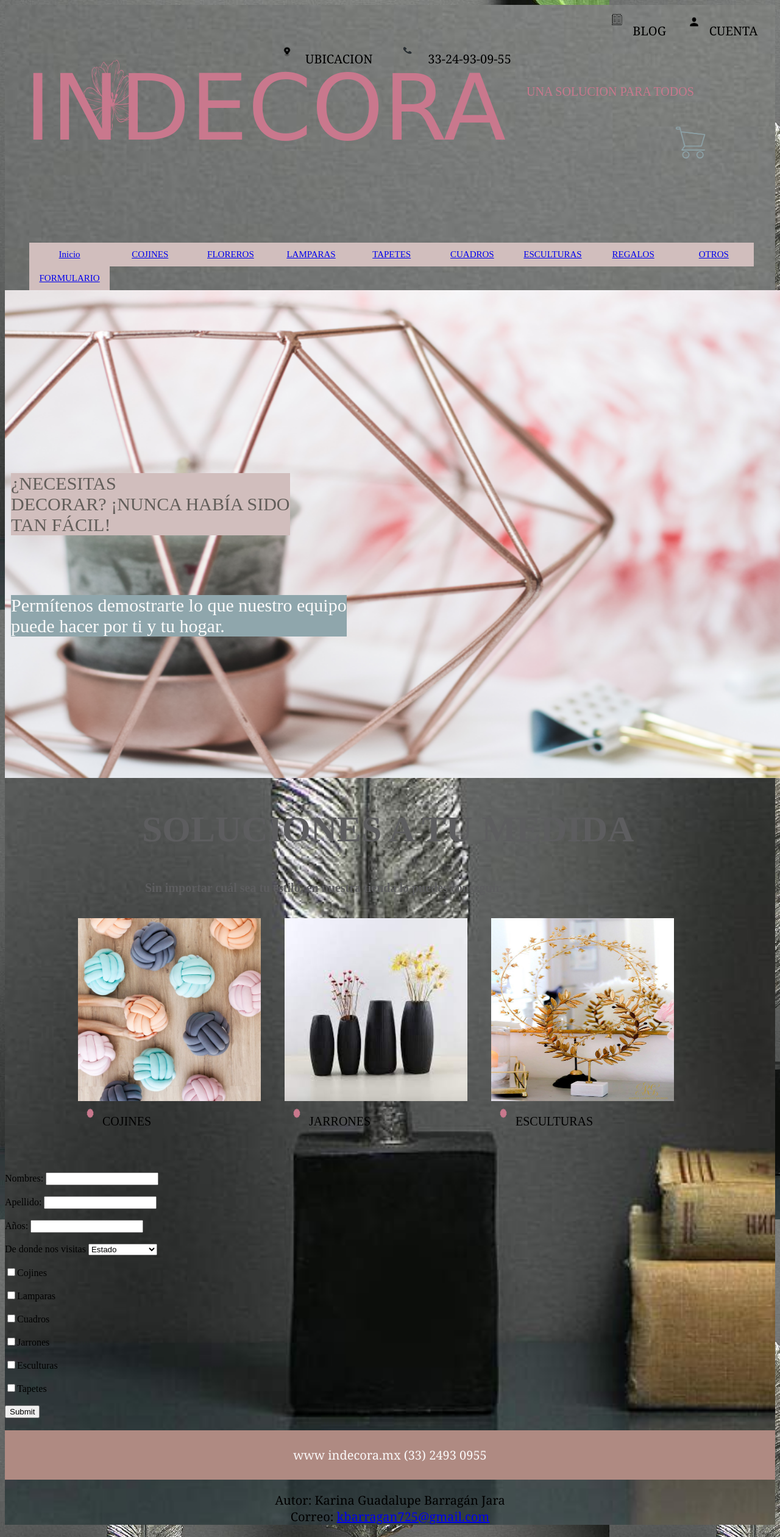
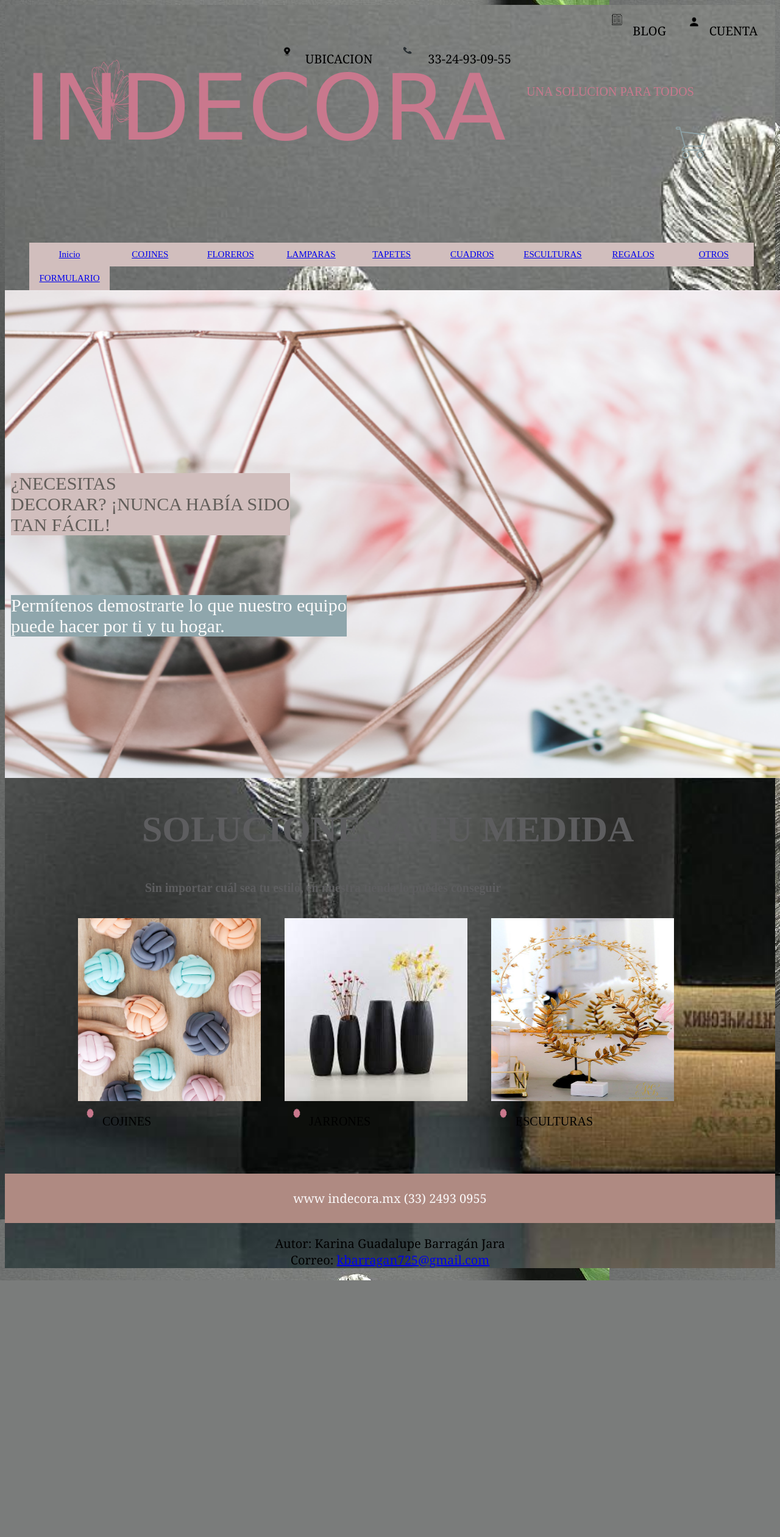
Before and after one commit to karina725/indecora, a PHP site: page / in a window 1280 px wide; the page is wider, and only the part inside the window is pictured. Shown: that part at 61% size. After the commit the page ends 2100 px from the top of that part, so only its background shows below. Run offline with PHP 8.4, Linux system fonts and the light colour scheme.

Commit message:
Update index.php
Signed-off-by: Karina  <129091450+karina725@users.noreply.github.com>

```diff
--- a/index.php
+++ b/index.php
@@ -79,54 +79,7 @@
     <br>
     <br>
     <br>
-    <?php
-            if( (isset($_POST["names"])) && (isset($_POST["ages"])) && (isset($_POST["estado"])) && (isset($_POST["surname"])) && (isset($_POST["opciones"]))) {
-                echo "Bienvenido ". $_POST['names'] ;
-                echo " ". $_POST["surname"] ;
-                echo " Tu edad es ". $_POST["ages"]. " años.<br/><br/>";
-                echo " Nos visitas de ". $_POST["estado"]. "<br/><br/>" ;
-                echo " Tus gustos son: ";
-                foreach($_POST['opciones'] as $seleccion) {
-                    echo "<p>".$seleccion ."</p>";
-                }
-            }
 
-        ?>
-    <form action="<?php $_PHP_SELF ?>" method="POST">
-        <div Formulario:><br/>
-                Nombres:
-                <input type="text" name="names"/>
-                <br/><br/>
-                Apellido:
-                <input type="text" name="surname"/>
-                <br/><br/>
-                Años:
-                <input type="text" name="ages"/>
-                <br/><br/>
-        </div>
-        <div class="dinamico">
-            <label for="estado">De donde nos visitas </label>
-            <select id="estado" name="estado" required>
-                <option value="">Estado</option>
-                <option value="Aguascalientes">Aguascalientes</option>
-                <option value="Cancun">Cancun</option>
-                <option value="Sonora">Sonora</option>
-                <option value="Veracruz">Veracruz</option>
-                <option value="Mexico">Mexico</option>
-                <option value="Guadalajra">Guadalajra</option>
-            </select>
-            <br/><br/>
-        </div>
-        <div class="checkbox">
-            <input type="checkbox" name="opciones[]" value="Cojines">Cojines <br/><br/>
-            <input type="checkbox" name="opciones[]" value="Lamparas">Lamparas <br/><br/>
-            <input type="checkbox" name="opciones[]" value="Cuadros">Cuadros <br/><br/>
-            <input type="checkbox" name="opciones[]" value="Jarrones">Jarrones <br/><br/>
-            <input type="checkbox" name="opciones[]" value="Esculturas">Esculturas <br/><br/>
-            <input type="checkbox" name="opciones[]" value="Tapetes">Tapetes <br/><br/>
-        </div>
-        <input name="submit" type="submit"/>
-    </form>
     <div class="barra">
         <p>
         <br>
```
